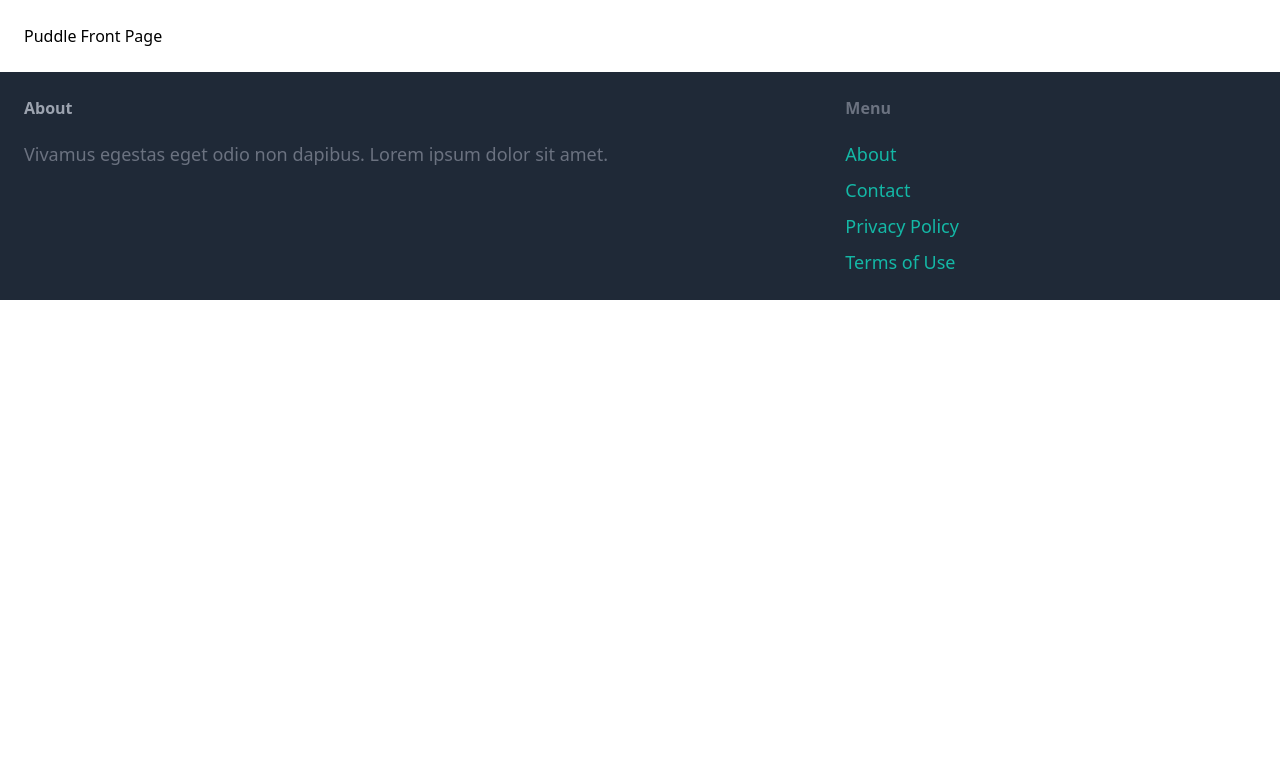
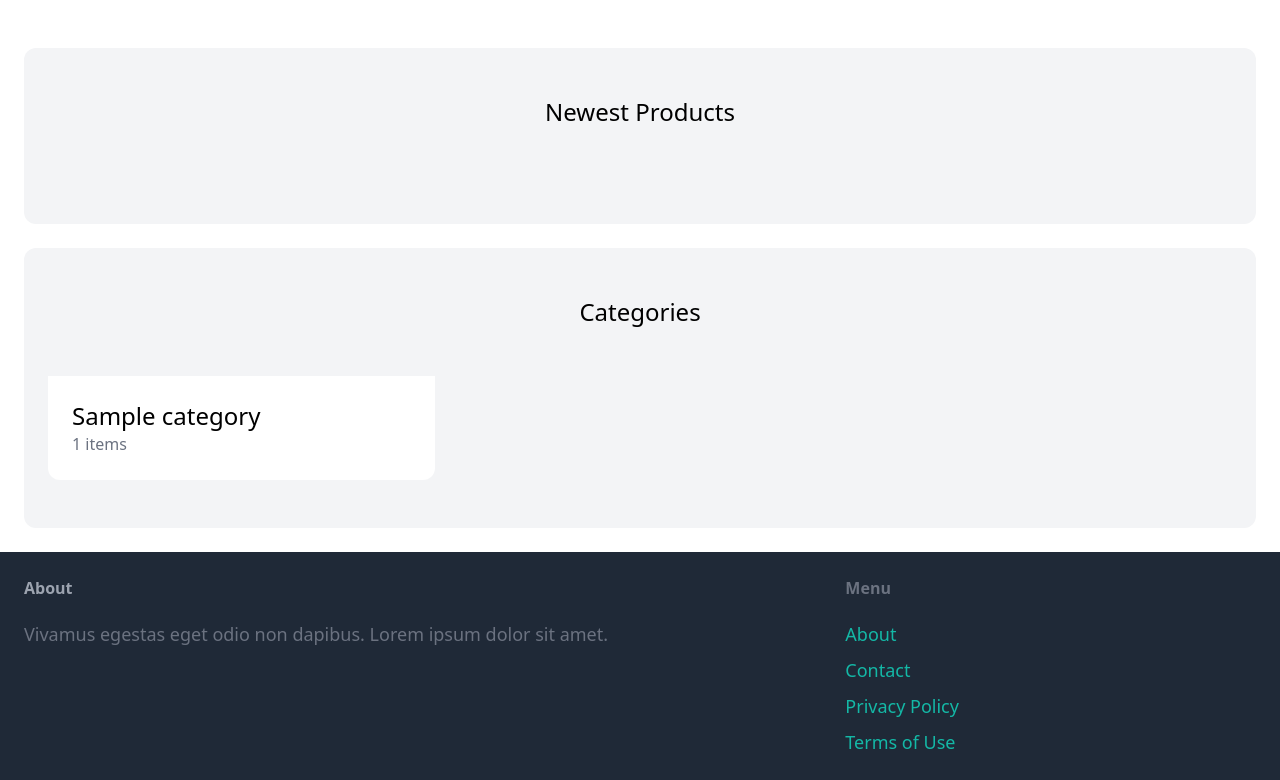
Before and after one commit to jj-one/puddle-base, a Django app: page / in a window 1280 px wide. Shown: the part 77-857 px from the top of the page. Before the commit the page ends 377 px from the top, so only its background shows below. Run offline with Django 4.2, Linux system fonts and the light colour scheme; tables that the repository leaves empty hold one stand-in row (values such as "Sample post"); some libraries are stand-ins or nearby versions.

Commit message:
structured and populated front page with items and categories from database

```diff
--- a/core/templates/core/index.html
+++ b/core/templates/core/index.html
@@ -3,5 +3,41 @@
 {% block document_name %}Front{% endblock %}
 
 {% block content %}
-  <h1>Puddle Front Page</h1>
+  <div class="mt-6 px-6 py-12 bg-gray-100 rounded-xl">
+    <h2 class="mb-12 text-2xl text-center">Newest Products</h2>
+
+    <div class="grid grid-cols-3 gap-3">
+      {% for item in items %}
+        <div>
+          <a href="#">
+            <div>
+              <img src="{{item.image.url}}" alt="{{item.name}}" class="rounded-t-xl">
+            </div>
+
+            <div class="p-6 bg-white rounded-b-xl">
+              <h2 class="text-2xl">{{item.name}}</h2>
+              <p class="text-gray-500">Price: {{item.price}}</p>
+            </div>
+          </a>
+        </div>
+      {% endfor %}
+    </div>
+  </div>
+
+  <div class="mt-6 px-6 py-12 bg-gray-100 rounded-xl">
+    <h2 class="mb-12 text-2xl text-center">Categories</h2>
+
+    <div class="grid grid-cols-3 gap-3">
+      {% for category in categories %}
+        <div>
+          <a href="#">
+            <div class="p-6 bg-white rounded-b-xl">
+              <h2 class="text-2xl">{{category.name}}</h2>
+              <p class="text-gray-500">{{category.items.count}} items</p>
+            </div>
+          </a>
+        </div>
+      {% endfor %}
+    </div>
+  </div>
 {% endblock %}
--- a/core/views.py
+++ b/core/views.py
@@ -1,8 +1,11 @@
 from django.shortcuts import render
+from item.models import Category, Item
 
 # Create your views here.
 def index(request):
-  context = {}
+  categories = Category.objects.all()
+  items = Item.objects.filter(is_sold=False)[:6]
+  context = {'items': items, 'categories': categories}
   return render(request, 'core/index.html', context)
 
 def contact(request):
```
Also changed, not shown: media/item_images/Indigo.jpg (added).
